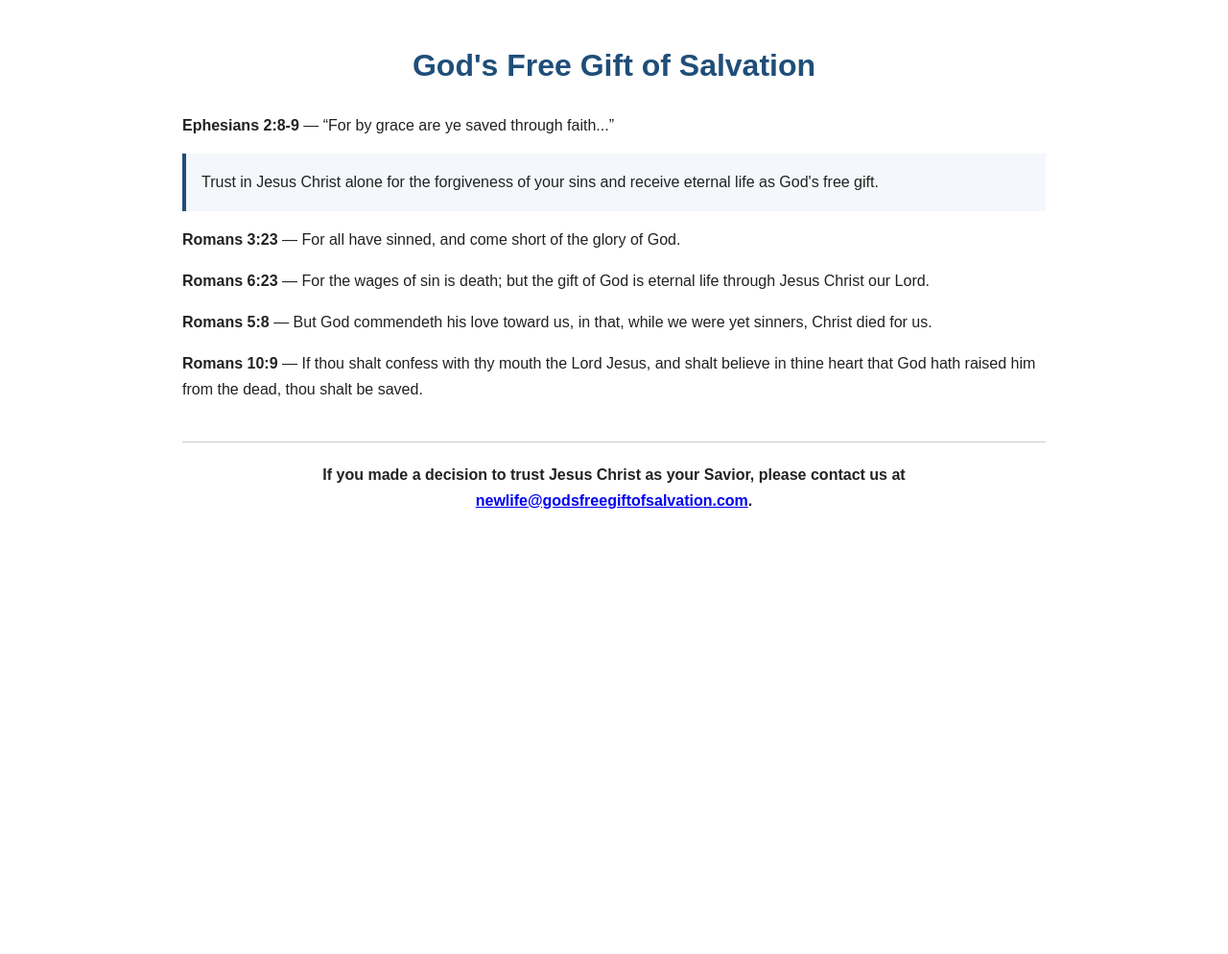
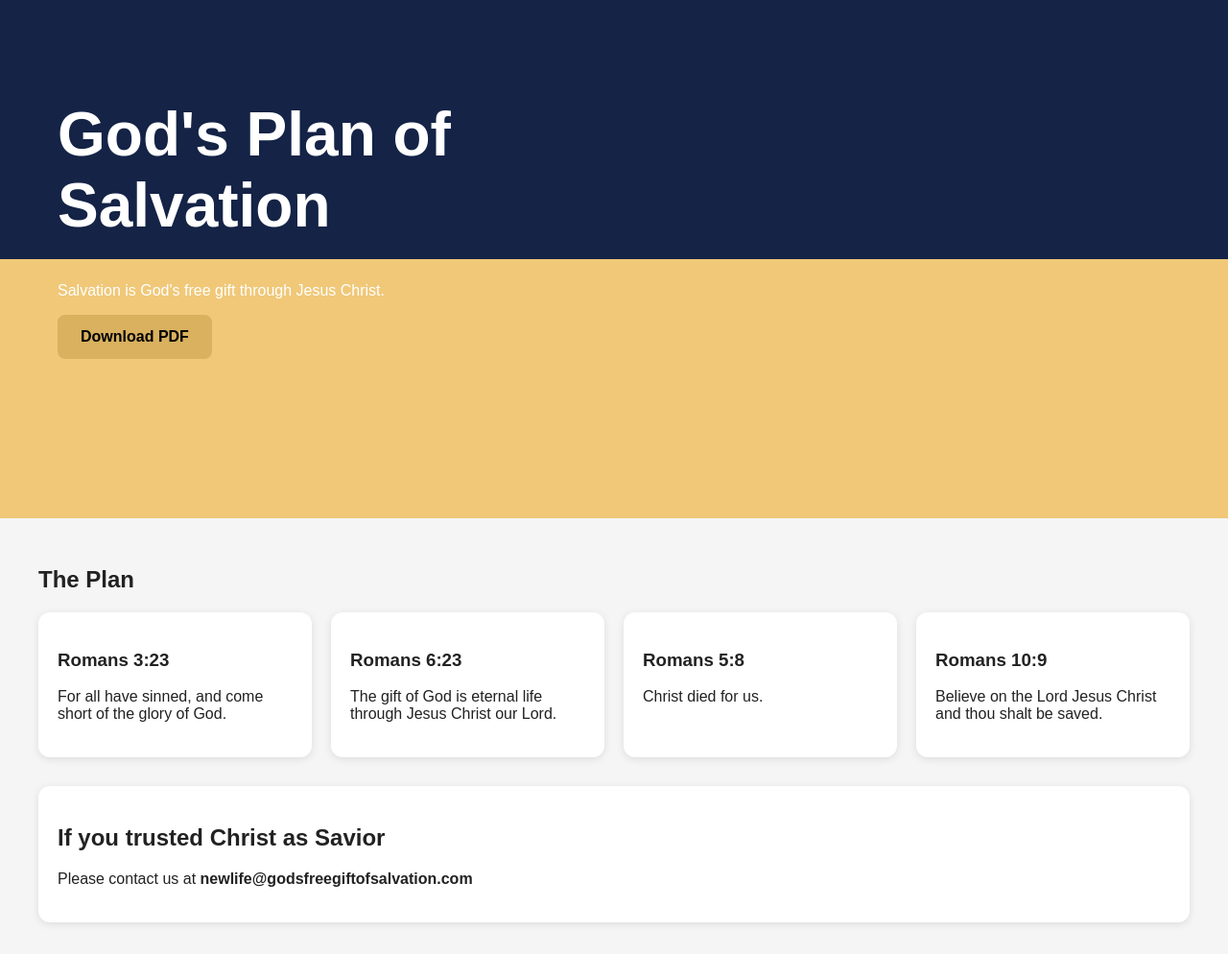
Before and after one commit to Godsfreegift/godsfreegiftofsalvation, a plain HTML site: page index.html in a window 1280 px wide. Shown: the top 994 px of the page at 96% size. Before the commit the page ends 800 px from the top, so only its background shows below. Drawn offline with Linux system fonts and the light colour scheme.

Commit message:
Add files via upload

```diff
--- a/index.html
+++ b/index.html
@@ -1,29 +1,44 @@
 <!DOCTYPE html>
-<html lang="en">
+<html>
 <head>
 <meta charset="UTF-8">
 <meta name="viewport" content="width=device-width, initial-scale=1.0">
-<title>God's Free Gift of Salvation</title>
+<title>God's Plan of Salvation</title>
 <style>
-body { font-family: Arial, sans-serif; max-width: 900px; margin: 0 auto; padding: 20px; line-height: 1.7; color: #222; }
-h1 { color: #1f4e79; text-align: center; }
-blockquote { background: #f4f7fb; border-left: 4px solid #1f4e79; margin: 1em 0; padding: 1em; }
-.footer { margin-top: 40px; padding-top: 20px; border-top: 1px solid #ccc; text-align: center; font-weight: bold; }
+body{margin:0;font-family:Arial,sans-serif;background:#f5f5f5;color:#222}
+.hero{background:url('hero-background.png') center/cover no-repeat;height:420px;color:white;padding:60px}
+.hero h1{font-size:64px;max-width:600px}
+.content{padding:30px;max-width:1200px;margin:auto}
+.boxes{display:grid;grid-template-columns:repeat(auto-fit,minmax(220px,1fr));gap:20px}
+.box{background:white;padding:20px;border-radius:12px;box-shadow:0 2px 8px rgba(0,0,0,.1)}
+.footer{background:#08244d;color:white;padding:30px;text-align:center;margin-top:40px}
+a.button{display:inline-block;background:#d9b15f;color:#000;padding:14px 24px;border-radius:8px;text-decoration:none;font-weight:bold}
 </style>
 </head>
 <body>
-<h1>God's Free Gift of Salvation</h1>
-<p><strong>Ephesians 2:8-9</strong> — “For by grace are ye saved through faith...”</p>
-<blockquote>
-Trust in Jesus Christ alone for the forgiveness of your sins and receive eternal life as God's free gift.
-</blockquote>
-<p><strong>Romans 3:23</strong> — For all have sinned, and come short of the glory of God.</p>
-<p><strong>Romans 6:23</strong> — For the wages of sin is death; but the gift of God is eternal life through Jesus Christ our Lord.</p>
-<p><strong>Romans 5:8</strong> — But God commendeth his love toward us, in that, while we were yet sinners, Christ died for us.</p>
-<p><strong>Romans 10:9</strong> — If thou shalt confess with thy mouth the Lord Jesus, and shalt believe in thine heart that God hath raised him from the dead, thou shalt be saved.</p>
+<div class="hero">
+<h1>God's Plan of Salvation</h1>
+<p>Salvation is God's free gift through Jesus Christ.</p>
+<a class="button" href="Romans_Road_to_Salvation.pdf">Download PDF</a>
+</div>
+
+<div class="content">
+<h2>The Plan</h2>
+<div class="boxes">
+<div class="box"><h3>Romans 3:23</h3><p>For all have sinned, and come short of the glory of God.</p></div>
+<div class="box"><h3>Romans 6:23</h3><p>The gift of God is eternal life through Jesus Christ our Lord.</p></div>
+<div class="box"><h3>Romans 5:8</h3><p>Christ died for us.</p></div>
+<div class="box"><h3>Romans 10:9</h3><p>Believe on the Lord Jesus Christ and thou shalt be saved.</p></div>
+</div>
+
+<div class="box" style="margin-top:30px">
+<h2>If you trusted Christ as Savior</h2>
+<p>Please contact us at <strong>newlife@godsfreegiftofsalvation.com</strong></p>
+</div>
+</div>
+
 <div class="footer">
-If you made a decision to trust Jesus Christ as your Savior, please contact us at
-<a href="mailto:newlife@godsfreegiftofsalvation.com">newlife@godsfreegiftofsalvation.com</a>.
+John 3:16 (KJV) — For God so loved the world...
 </div>
 </body>
 </html>
```
Also changed, not shown: README.txt, hero-background.png (added), 1 other file.
